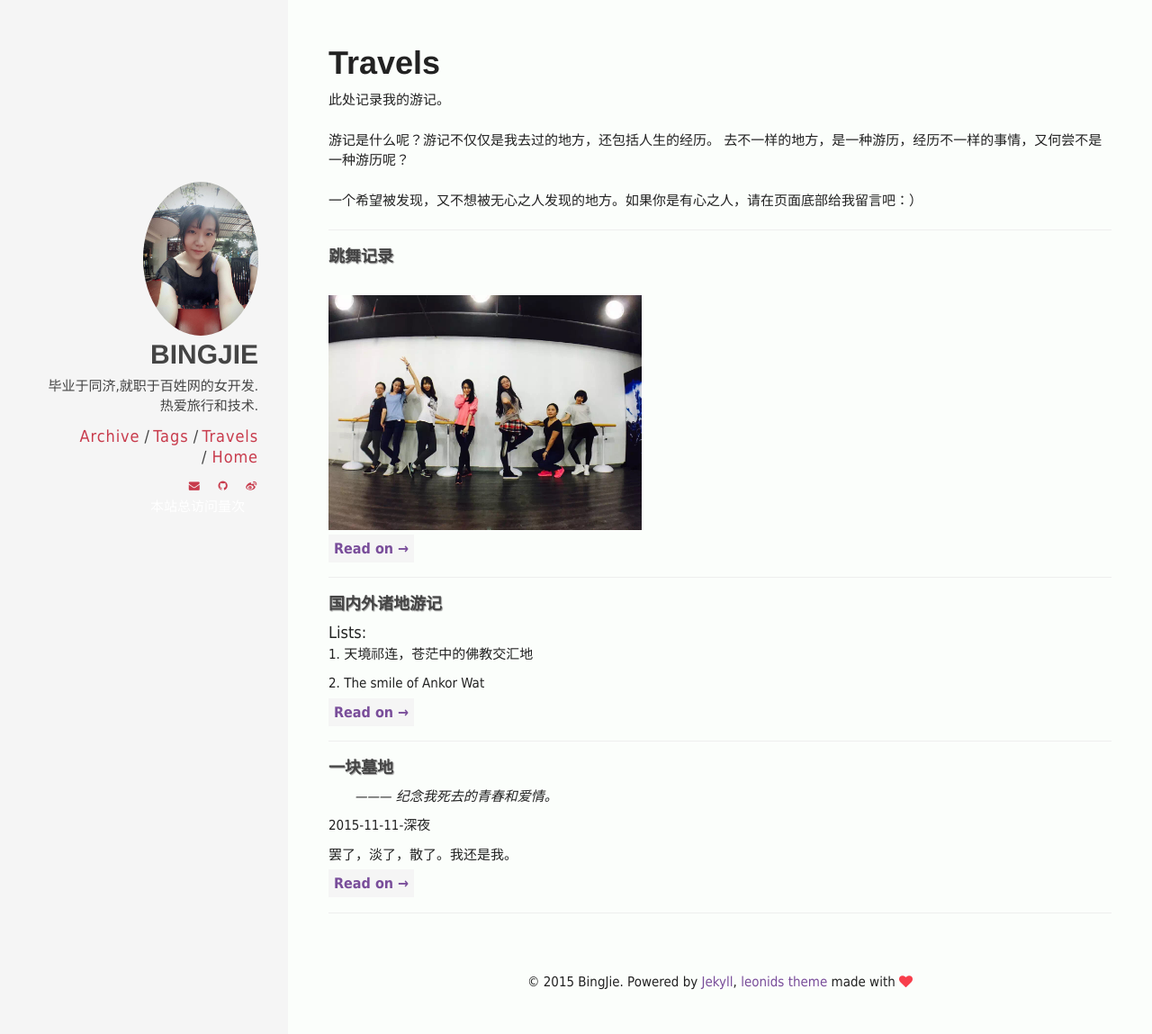
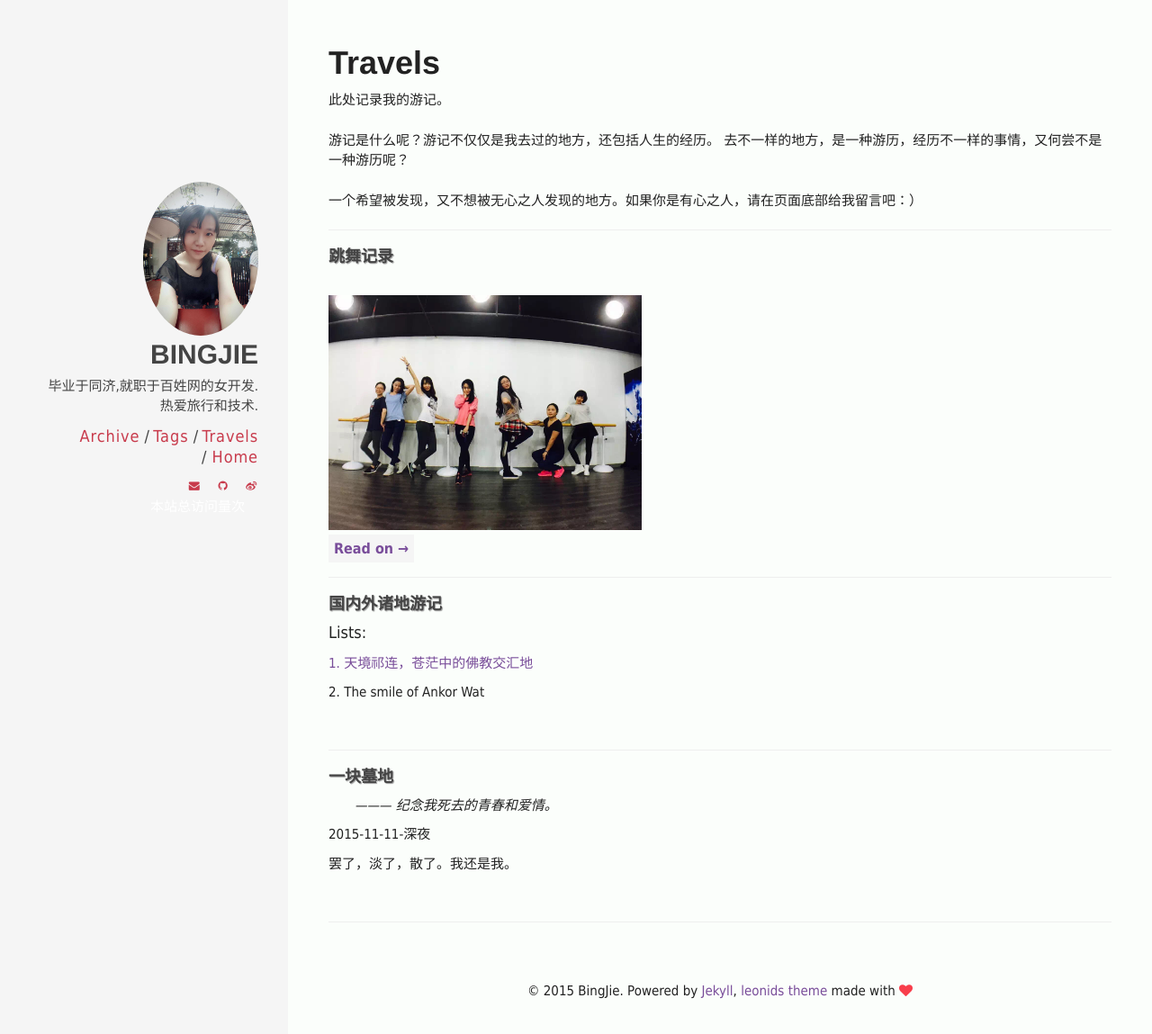
Before and after one commit to chaojimiaomiao/chaojimiaomiao.github.io, a Jekyll site: the page built from travels.html, in a window 1280 px wide and 1157 px high. Shown: the top 1149 px of the window at 90% size. Built offline with Jekyll 4.4.1, drawn with Linux system fonts in a browser that asks for light colours; comment, search, counter and statistics services are not loaded.

Commit message:
About Me

```diff
--- a/_includes/sidebar.html
+++ b/_includes/sidebar.html
@@ -9,11 +9,11 @@
 
   {% if author.avatar %}
   <div class="row visible-md-block visible-lg-block">
-    <img class="author-avatar" src="{{ site.url }}/img/avatar.jpg" alt="{{ author.name | downcase }}">
+    <a href="{{ site.url }}/travels/About.html"><img class="author-avatar" src="{{ site.url }}/img/avatar.jpg" alt="{{ author.name | downcase }}"></a>
   </div>
   {% endif %}
   <div class="row">
-    <a href="{{ site.url }}/" class="brand-title">{{ author.name }}</a>
+    <a href="{{ site.url }}/travels/About.html" class="brand-title">{{ author.name }}</a>
     <span class="brand-tagline">{{ author.bio }}</span>
     <nav class="nav">
       <ul class="nav-list">
--- a/travels.html
+++ b/travels.html
@@ -23,11 +23,10 @@ permalink: /travels/
 
 <br>
 <hr>
-<h4><a class="post-title" href= "dance_record.html">国内外诸地游记</a></h4>
-<big> Lists: </big><br>
-<p>1. 天境祁连，苍茫中的佛教交汇地
+<h4><a class="post-title">国内外诸地游记</a></h4>
+<p><big> Lists: </big>
+<p><a href= "http://www.jianshu.com/p/cd80d44db319">1. 天境祁连，苍茫中的佛教交汇地</a>
 <p>2. The smile of Ankor Wat</p>
-<a class="more" href= "dance_record.html" >Read on → </a>
 
 <br>
 <hr>
@@ -35,7 +34,6 @@ permalink: /travels/
 <p>&nbsp; &nbsp; &nbsp; &nbsp;<em>——— 纪念我死去的青春和爱情。</em> </p>
 <p>2015-11-11-深夜</p>
 <p>罢了，淡了，散了。我还是我。</p>
-<a class="more" href= "dance_record.html" >Read on → </a>
 
 <br>
 <hr>
```
Also changed, not shown: travels/About.html (added, +7 -0 lines).
